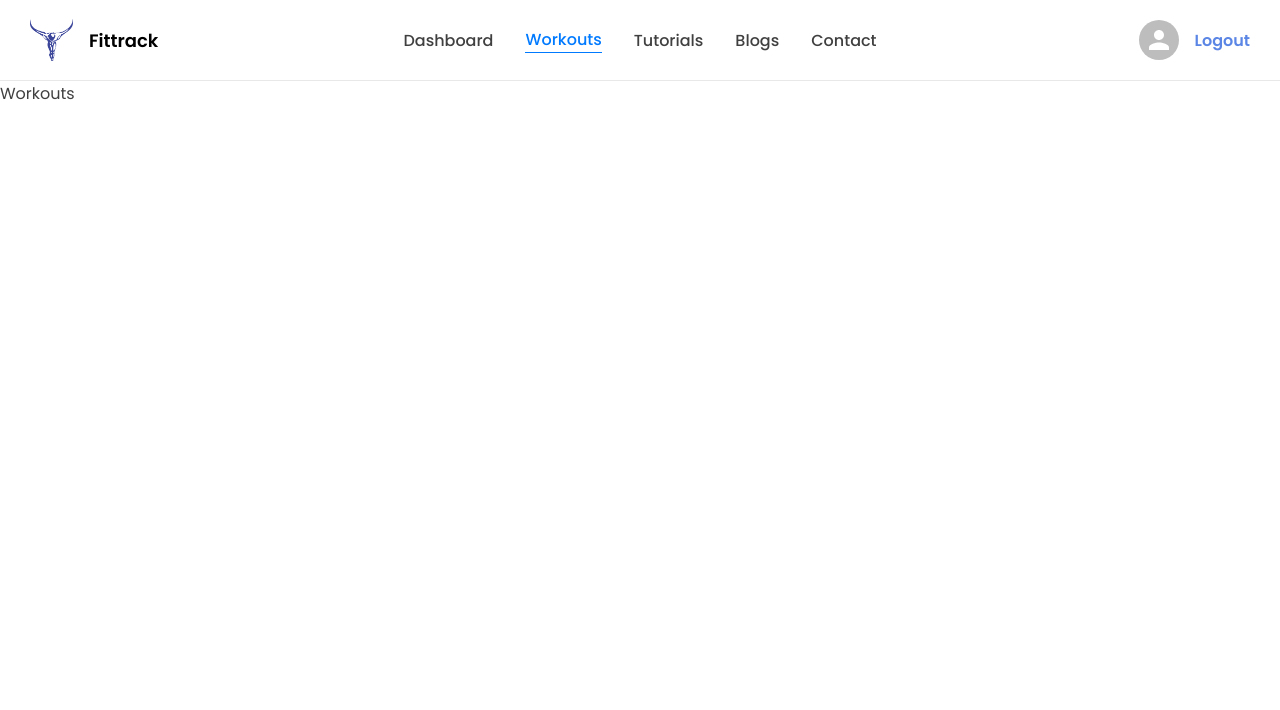
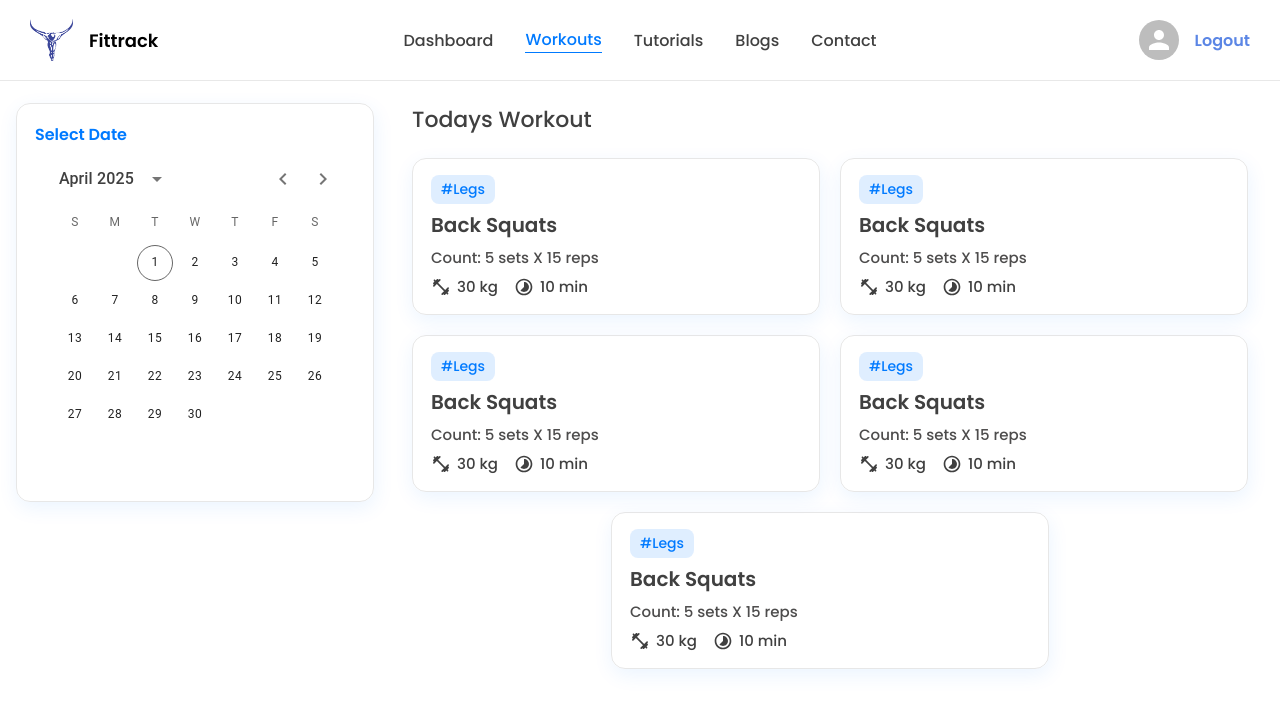
Before and after one commit to Asheer-ai/Fitness-Tracker, a React (Vite) app in the folder Client/: page /workouts in a window 1280 px wide. Shown: the top 710 px of the page. Built offline with nearby package versions, Linux system fonts and the light colour scheme.

Commit message:
Added workout page

```diff
--- a/Client/src/components/cards/WorkoutCard.jsx
+++ b/Client/src/components/cards/WorkoutCard.jsx
@@ -51,22 +51,22 @@
   gap: 6px;
 `;
 
-function WorkoutCard({ workout }) {
+function WorkoutCard() {
     return (
     <Card>
-        <Category>#{workout?.category}</Category>
-        <Name>{workout?.workoutName}</Name>
+        <Category>#Legs</Category>
+        <Name>Back Squats</Name>
         <Sets>
-            Count: {workout?.sets} sets X {workout?.reps} reps
+            Count: 5 sets X 15 reps
         </Sets>
         <Flex>
             <Details>
             <FitnessCenterRounded sx={{ fontSize: "20px" }} />
-            {workout?.weight} kg
+            30 kg
             </Details>
             <Details>
             <TimelapseRounded sx={{ fontSize: "20px" }} />
-            {workout?.duration} min
+            10 min
             </Details>
         </Flex>
         </Card>
--- a/Client/src/pages/Dashboard.jsx
+++ b/Client/src/pages/Dashboard.jsx
@@ -113,9 +113,7 @@
         <Section>
             <Title>Todays Workouts</Title>
             <CardWrapper>
-            {todaysWorkouts.map((workout) => (
-                <WorkoutCard workout={workout} />
-            ))}
+                <WorkoutCard />
             </CardWrapper>
         </Section>
         </Wrapper>
--- a/Client/src/pages/Workouts.jsx
+++ b/Client/src/pages/Workouts.jsx
@@ -1,8 +1,103 @@
 import React from 'react'
+import WorkoutCard from '../components/cards/WorkoutCard'
+import styled from 'styled-components';
+import { LocalizationProvider } from "@mui/x-date-pickers/LocalizationProvider";
+import { AdapterDayjs } from "@mui/x-date-pickers/AdapterDayjs";
+import { DateCalendar } from "@mui/x-date-pickers";
+
+
+const Container = styled.div`
+  flex: 1;
+  height: 100%;
+  display: flex;
+  justify-content: center;
+  padding: 22px 0px;
+  overflow-y: scroll;
+`;
+const Wrapper = styled.div`
+  flex: 1;
+  max-width: 1600px;
+  display: flex;
+  gap: 22px;
+  padding: 0px 16px;
+  @media (max-width: 600px) {
+    gap: 12px;
+    flex-direction: column;
+  }
+`;
+const Left = styled.div`
+  flex: 0.2;
+  height: fit-content;
+  padding: 18px;
+  border: 1px solid ${({ theme }) => theme.text_primary + 20};
+  border-radius: 14px;
+  box-shadow: 1px 6px 20px 0px ${({ theme }) => theme.primary + 15};
+`;
+const Title = styled.div`
+  font-weight: 600;
+  font-size: 16px;
+  color: ${({ theme }) => theme.primary};
+  @media (max-width: 600px) {
+    font-size: 14px;
+  }
+`;
+const Right = styled.div`
+  flex: 1;
+`;
+const CardWrapper = styled.div`
+  display: flex;
+  flex-wrap: wrap;
+  justify-content: center;
+  gap: 20px;
+  margin-bottom: 100px;
+  @media (max-width: 600px) {
+    gap: 12px;
+  }
+`;
+const Section = styled.div`
+  display: flex;
+  flex-direction: column;
+  padding: 0px 16px;
+  gap: 22px;
+  padding: 0px 16px;
+  @media (max-width: 600px) {
+    gap: 12px;
+  }
+`;
+const SecTitle = styled.div`
+  font-size: 22px;
+  color: ${({ theme }) => theme.text_primary};
+  font-weight: 500;
+`;
+
+
 
 function Workouts() {
   return (
-    <div>Workouts</div>
+    <Container>
+      <Wrapper>
+        <Left>
+          <Title>Select Date</Title>
+          <LocalizationProvider dateAdapter={AdapterDayjs}>
+            <DateCalendar
+              onChange={(e) => setDate(`${e.$M + 1}/${e.$D}/${e.$y}`)}
+            />
+          </LocalizationProvider>
+        </Left>
+        <Right>
+          <Section>
+            <SecTitle>Todays Workout</SecTitle>
+            <CardWrapper>
+              <WorkoutCard/>
+              <WorkoutCard/>
+              <WorkoutCard/>
+              <WorkoutCard/>
+              <WorkoutCard/>
+            </CardWrapper>
+          </Section>
+        </Right>
+      </Wrapper>
+    </Container>
   )
 }
 
```
